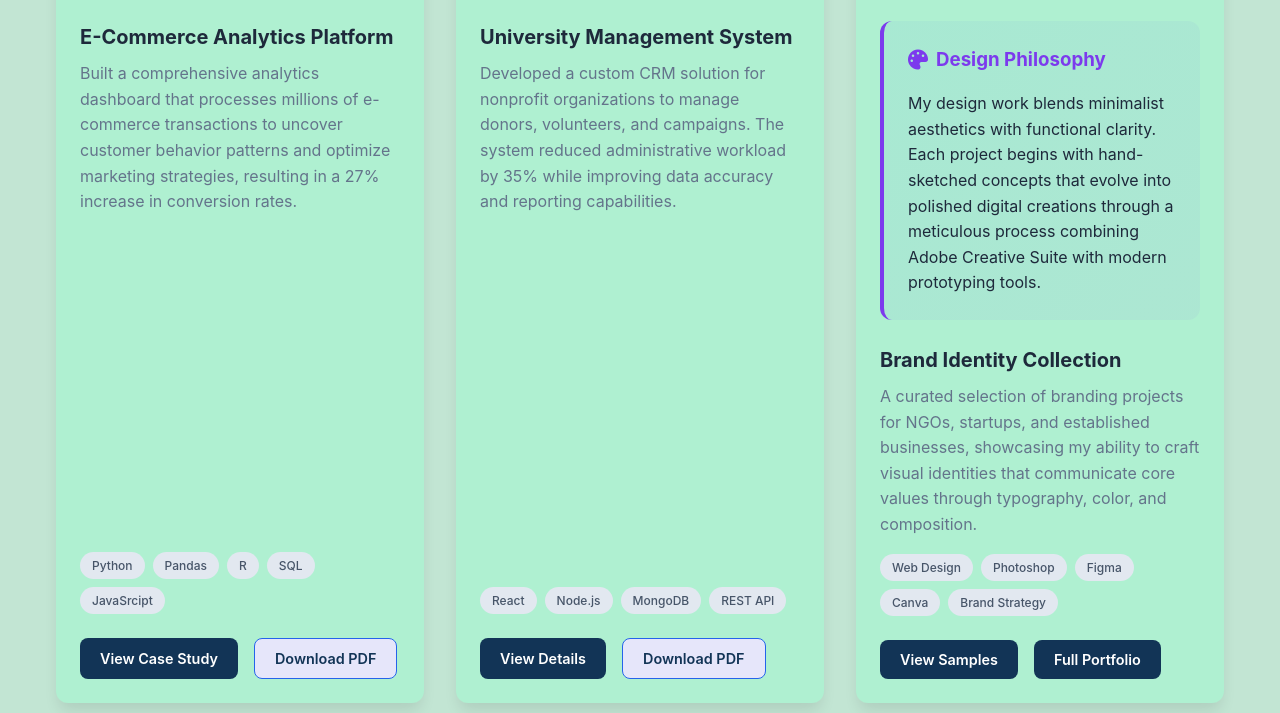
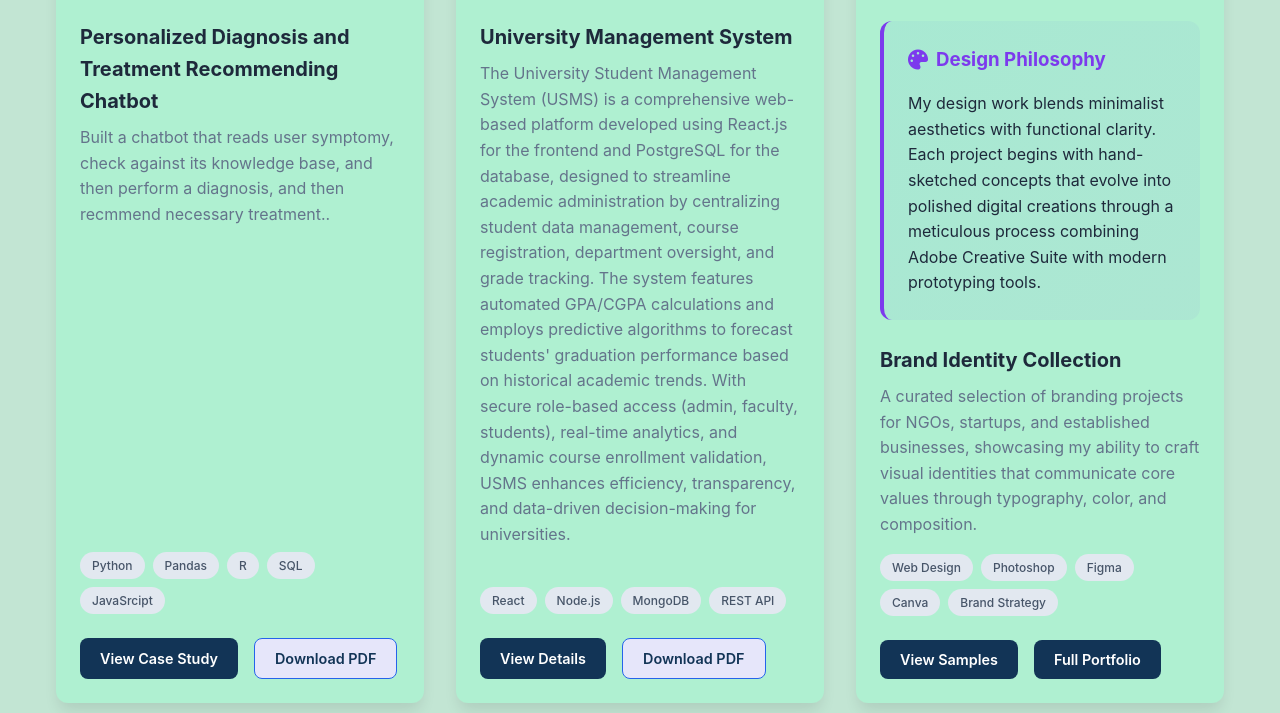
Before and after one commit to Samkelo-Oneal/my-portfolio-page, a plain HTML site: page index.html in a window 1280 px wide. Shown: the part 1510-2223 px from the top of the page. Drawn offline with Linux system fonts and the light colour scheme.

Commit message:
Update index.html

```diff
--- a/index.html
+++ b/index.html
@@ -417,8 +417,8 @@
           <span class="project-tag">Data Science</span>
         </div>
         <div class="project-content">
-          <h3 class="project-title">E-Commerce Analytics Platform</h3>
-          <p class="project-description">Built a comprehensive analytics dashboard that processes millions of e-commerce transactions to uncover customer behavior patterns and optimize marketing strategies, resulting in a 27% increase in conversion rates.</p>
+          <h3 class="project-title">Personalized Diagnosis and Treatment Recommending Chatbot</h3>
+          <p class="project-description">Built a chatbot that reads user symptomy, check against its knowledge base, and then perform a diagnosis, and then recmmend necessary treatment..</p>
           <div class="project-tech">
             <span class="tech-item">Python</span>
             <span class="tech-item">Pandas</span>
@@ -441,7 +441,7 @@
         </div>
         <div class="project-content">
           <h3 class="project-title">University Management System</h3>
-          <p class="project-description">Developed a custom CRM solution for nonprofit organizations to manage donors, volunteers, and campaigns. The system reduced administrative workload by 35% while improving data accuracy and reporting capabilities.</p>
+          <p class="project-description">The University Student Management System (USMS) is a comprehensive web-based platform developed using React.js for the frontend and PostgreSQL for the database, designed to streamline academic administration by centralizing student data management, course registration, department oversight, and grade tracking. The system features automated GPA/CGPA calculations and employs predictive algorithms to forecast students' graduation performance based on historical academic trends. With secure role-based access (admin, faculty, students), real-time analytics, and dynamic course enrollment validation, USMS enhances efficiency, transparency, and data-driven decision-making for universities.</p>
           <div class="project-tech">
             <span class="tech-item">React</span>
             <span class="tech-item">Node.js</span>
@@ -449,8 +449,8 @@
             <span class="tech-item">REST API</span>
           </div>
           <div class="project-actions">
-            <a href="Full Final Project - Samkelo Shambali - 201980137.pdf" class="btn btn-primary" target="_blank">View Details</a>
-            <a href="Full Final Project - Samkelo Shambali - 201980137.pdf" class="btn btn-secondary" download>Download PDF</a>
+            <a href="USMS.pdf" class="btn btn-primary" target="_blank">View Details</a>
+            <a href="USMS.pdf" class="btn btn-secondary" download>Download PDF</a>
           </div>
         </div>
       </div>
```
